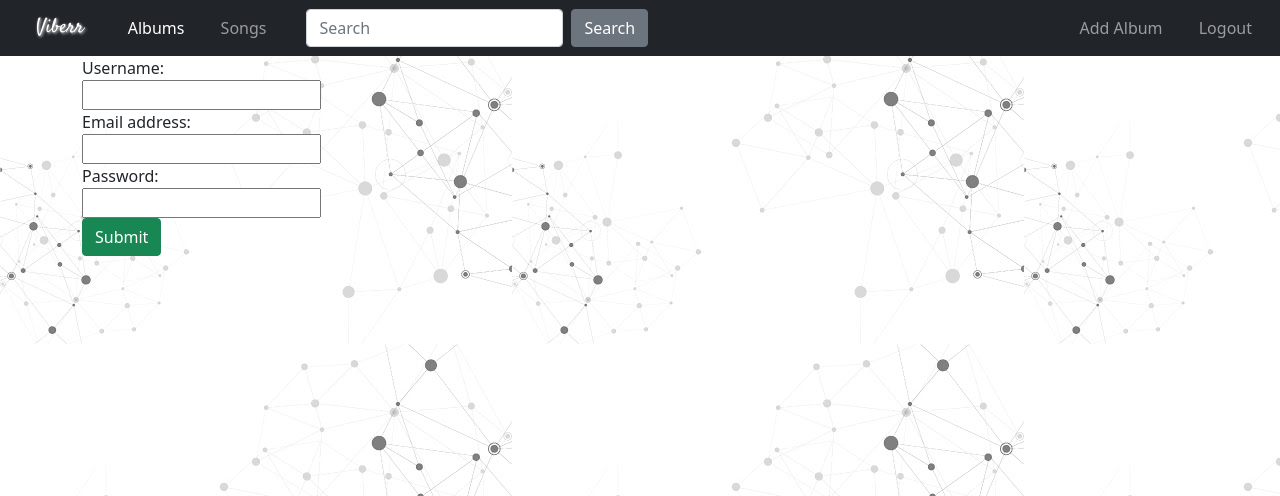
After one commit to Dmytro-Sk/website_music, a Django app: page /music/register/ in a window 1280 px wide. The commit adds this page. Shown: the top 496 px of the page. Run offline with Django 3.2, Linux system fonts and the light colour scheme; some libraries are stand-ins or nearby versions.

Commit message:
Add user registration

```diff
--- /dev/null
+++ b/apps/music/forms.py
@@ -0,0 +1,10 @@
+from django.contrib.auth.models import User
+from django import forms
+
+
+class UserForm(forms.ModelForm):
+    password = forms.CharField(widget=forms.PasswordInput)
+
+    class Meta:
+        model = User
+        fields = ['username', 'email', 'password']
--- a/apps/music/static/music/main.css
+++ b/apps/music/static/music/main.css
@@ -2,12 +2,7 @@ body {
     background-image: url("images/background.jpg");
 }
 
-.navbar {
-    font-size: 24px;
-}
-
 .navbar-brand {
     font-family: 'Satisfy', cursive;
-    font-size: 32px;
     text-shadow: 1px 1px 3px #ffffff;
 }
--- a/apps/music/templates/music/index.html
+++ b/apps/music/templates/music/index.html
@@ -19,7 +19,7 @@
                             <img src="{{ album.album_logo.url }}" class="img-responsive" width="200" height="200">
                         </a>
                         <div class="caption">
-                            <h2>{{ album.album_title }}</h2>
+                            <h3>{{ album.album_title }}</h3>
                             <h4>{{ album.artist }}</h4>
 
                             <!-- View Details -->
--- /dev/null
+++ b/apps/music/templates/music/registration_form.html
@@ -0,0 +1,23 @@
+{% extends 'music/base.html' %}
+{% block title %}User registration{% endblock title %}
+{% block content %}
+    <div class="container">
+        <div class="row">
+            <div class="col-sm-12 col-7">
+                <div class="panel panel-default">
+                    <div class="panel-body">
+                        <form action="" class="form-gorizontal" method="post" enctype="multipart/form-data">
+                            {% csrf_token %}
+                            {% include 'music/form_template.html' %}
+                            <div class="form-group">
+                                <div class="col-sm-offset-2 col-sm-10">
+                                    <button class="btn btn-success" type="submit">Submit</button>
+                                </div>
+                            </div>
+                        </form>
+                    </div>
+                </div>
+            </div>
+        </div>
+    </div>
+{% endblock content %}
--- a/apps/music/urls.py
+++ b/apps/music/urls.py
@@ -5,6 +5,7 @@ from . import views
 app_name = 'music'
 urlpatterns = [
     path('', views.IndexListView.as_view(), name='index'),
+    path('register/', views.UserFormView.as_view(), name='register'),
     path('<int:pk>/', views.AlbumDetailView.as_view(), name='detail'),
     path('album/add/', views.AlbumCreateView.as_view(), name='album-add'),
     path('album/<int:pk>/update/', views.AlbumUpdateView.as_view(), name='album-update'),
--- a/apps/music/views.py
+++ b/apps/music/views.py
@@ -1,8 +1,12 @@
 from django.views import generic
 from django.views.generic.edit import CreateView, UpdateView, DeleteView
 from django.urls import reverse_lazy
+from django.shortcuts import render, redirect
+from django.contrib.auth import authenticate, login
+from django.views.generic import View
 
 from .models import Album
+from .forms import UserForm
 
 
 class IndexListView(generic.ListView):
@@ -31,3 +35,27 @@ class AlbumUpdateView(UpdateView):
 class AlbumDeleteView(DeleteView):
     model = Album
     success_url = reverse_lazy('music:index')  # or success_url = '/music/'
+
+
+class UserFormView(View):
+    form_class = UserForm
+    template_name = 'music/registration_form.html'
+
+    def get(self, request):
+        form = self.form_class(None)
+        return render(request, self.template_name, {'form': form})
+
+    def post(self, request):
+        form = self.form_class(request.POST)
+        if form.is_valid():
+            user = form.save(commit=False)
+            username = form.cleaned_data['username']
+            password = form.cleaned_data['password']
+            user.set_password(password)
+            user.save()
+            user = authenticate(username=username, password=password)
+            if user is not None:
+                if user.is_active:
+                    login(request, user)
+                    return redirect('music:index')
+        return render(request, self.template_name, {'form': form})
```
Also changed, not shown: db.sqlite3.
